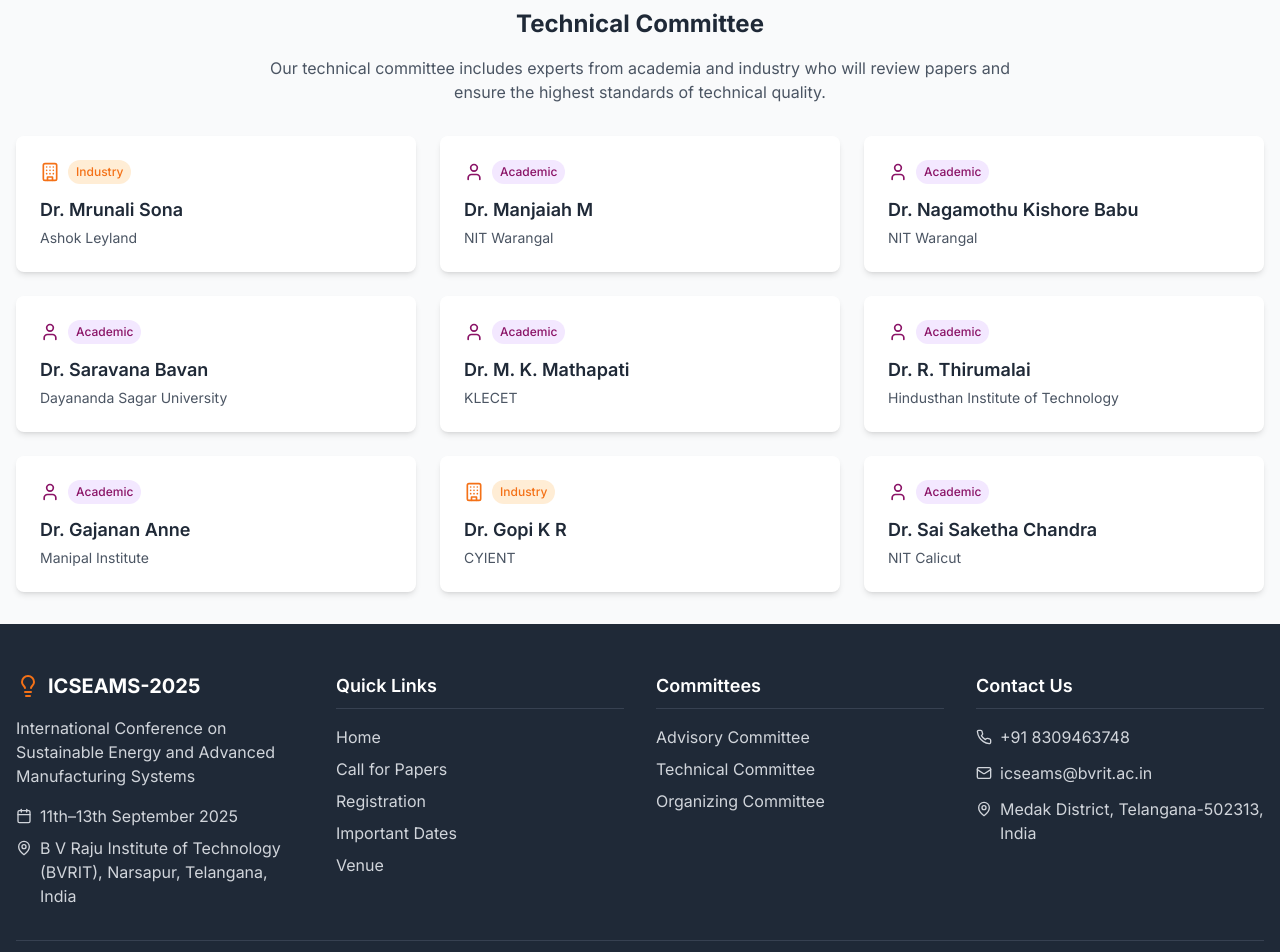
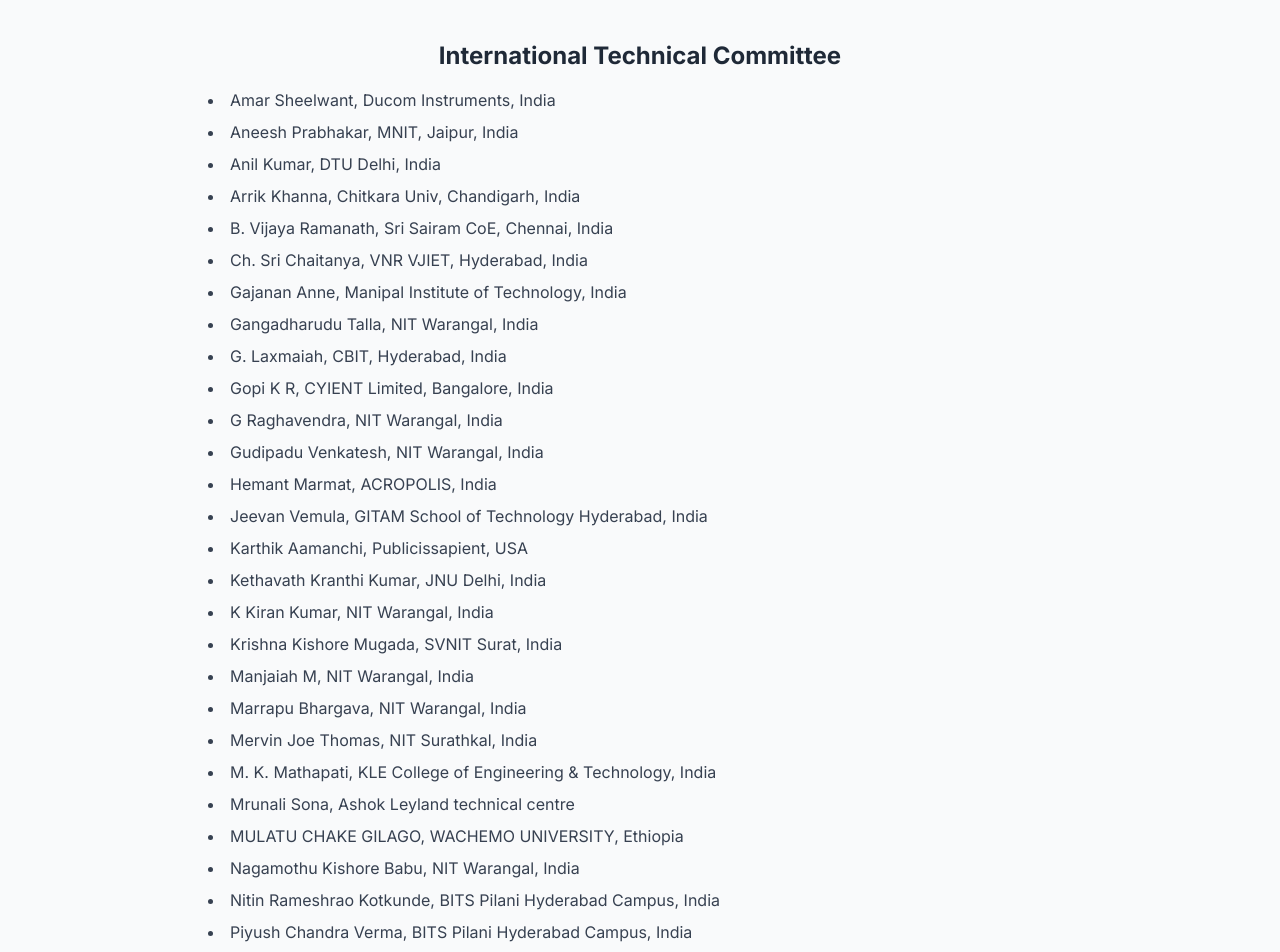
Before and after one commit to skksharif/icseams-conference-landing-page, a React (Vite) app: page /committee/technical in a window 1280 px wide. Shown: the part 480-1432 px from the top of the page. Built offline with nearby package versions, Linux system fonts and the light colour scheme.

Commit message:
Feature : Add Sprin create and board

```diff
--- a/src/pages/committee/AdvisoryCommittee.tsx
+++ b/src/pages/committee/AdvisoryCommittee.tsx
@@ -1,90 +1,37 @@
-import React from 'react';
-import { MapPin } from 'lucide-react';
+import React from "react";
 
-interface AdvisorProps {
-  name: string;
-  country: string;
-  affiliation?: string;
-  image: string;
-  delay?: number;
-}
-
-const Advisor: React.FC<AdvisorProps> = ({ name, country, affiliation, image, delay = 0 }) => (
-  <div
-    className="card card-hover flex flex-col items-center text-center"
-    data-aos="fade-up"
-    data-aos-delay={delay}
-  >
-    <div className="w-32 h-32 rounded-full overflow-hidden mb-4 border-4 border-white shadow-lg">
-      <img src={image} alt={name} className="w-full h-full object-cover" />
-    </div>
-    <h3 className="text-xl font-semibold text-gray-800 mb-2">{name}</h3>
-    <div className="flex items-center justify-center text-gray-600 mb-2">
-      <MapPin size={16} className="mr-1" />
-      <span>{country}</span>
-    </div>
-    {affiliation && <p className="text-gray-700 text-sm italic">{affiliation}</p>}
-  </div>
-);
-
-const AdvisoryCommittee: React.FC = () => {
-  const advisors = [
-    {
-      name: "Prof. Shuichi TORII",
-      country: "Japan",
-      image: "https://images.pexels.com/photos/5668770/pexels-photo-5668770.jpeg?auto=compress&cs=tinysrgb&w=1260&h=750&dpr=1"
-    },
-    {
-      name: "Prof. Shrikant Joshi",
-      country: "Sweden",
-      image: "https://images.pexels.com/photos/5668858/pexels-photo-5668858.jpeg?auto=compress&cs=tinysrgb&w=1260&h=750&dpr=1"
-    },
-    {
-      name: "Dr. Chinnapat Panwisawas",
-      country: "United Kingdom",
-      image: "https://images.pexels.com/photos/5792641/pexels-photo-5792641.jpeg?auto=compress&cs=tinysrgb&w=1260&h=750&dpr=1"
-    },
-    {
-      name: "Prof. Y. Ravi Kumar",
-      country: "India",
-      image: "https://images.pexels.com/photos/5669619/pexels-photo-5669619.jpeg?auto=compress&cs=tinysrgb&w=1260&h=750&dpr=1"
-    },
-    {
-      name: "Prof. Etienne Martin",
-      country: "Canada",
-      image: "https://images.pexels.com/photos/5673501/pexels-photo-5673501.jpeg?auto=compress&cs=tinysrgb&w=1260&h=750&dpr=1"
-    },
-    {
-      name: "Dr. A. Venu Gopal",
-      country: "India",
-      image: "https://images.pexels.com/photos/5615665/pexels-photo-5615665.jpeg?auto=compress&cs=tinysrgb&w=1260&h=750&dpr=1"
-    }
+const InternationalAdvisoryCommittee: React.FC = () => {
+  const members = [
+    "Ambrish Kela, Scientech Technologies Pvt. Ltd, India",
+    "Devanuri Jaya Krishna, NIT Warangal, India",
+    "Naveen BP, NITTR, Kolkata, India",
+    "P. Bangaru Babu, NIT Warangal, India",
+    "Praveen Barmavatu, Universidad Tecnológica Metropolitana, Chile",
+    "Ravindra Kumar Gupta, King Saud University, Saudi Arabia",
+    "R Parameshwaran, BITS Pilani Hyderabad Campus, India",
+    "Sandip S. Deshmukh, BITS Pilani Hyderabad Campus, India",
+    "SATYANARAYANA KUCHIBHATLA, PARISOHANA TECHNOLOGIES, India",
+    "Selvaraj, Jeyraj A.L., Universiti Malaya, Malaysia",
+    "Shuichi TORII, Kurume Institute of Technology, Fukuoka, Japan",
+    "S Kanmani Subbu, IIT Palakkad, India",
+    "Srinivasa Prakash Regalla, BITS Pilani Hyderabad Campus, India",
+    "Sujith R, BITS Pilani Hyderabad Campus, India",
+    "V P Chandra Mohan, NIT Warangal, India",
+    "V Hari Kumar, NIT Warangal, India",
   ];
 
   return (
-    <div>
-      <div className="mb-8 max-w-3xl mx-auto text-center">
-        <h2 className="text-2xl font-bold text-gray-800 mb-4" data-aos="fade-up">
-          Advisory Committee
-        </h2>
-        <p className="text-gray-600" data-aos="fade-up" data-aos-delay="200">
-          Our distinguished advisory committee consists of leading experts in the fields of sustainable energy and advanced manufacturing systems from around the world.
-        </p>
-      </div>
-
-      <div className="grid grid-cols-1 sm:grid-cols-2 lg:grid-cols-3 gap-6">
-        {advisors.map((advisor, index) => (
-          <Advisor
-            key={advisor.name}
-            name={advisor.name}
-            country={advisor.country}
-            image={advisor.image}
-            delay={index * 100}
-          />
+    <div className="max-w-4xl mx-auto px-4 py-8">
+      <h2 className="text-2xl font-bold text-gray-800 mb-4 text-center">
+        International Advisory Committee
+      </h2>
+      <ul className="list-disc list-inside text-gray-700 space-y-2">
+        {members.map((member, index) => (
+          <li key={index}>{member}</li>
         ))}
-      </div>
+      </ul>
     </div>
   );
 };
 
-export default AdvisoryCommittee;
+export default InternationalAdvisoryCommittee;
--- a/src/pages/committee/TechnicalCommittee.tsx
+++ b/src/pages/committee/TechnicalCommittee.tsx
@@ -1,113 +1,63 @@
 import React from 'react';
-import { Building, User } from 'lucide-react';
 
-interface MemberProps {
-  name: string;
-  affiliation: string;
-  type: 'industry' | 'academic';
-  delay?: number;
-}
-
-const Member: React.FC<MemberProps> = ({ name, affiliation, type, delay = 0 }) => (
-  <div
-    className="card card-hover"
-    data-aos="fade-up"
-    data-aos-delay={delay}
-  >
-    <div className="flex flex-col">
-      <div className="flex items-center mb-3">
-        {type === 'industry' ? (
-          <Building className="w-5 h-5 text-conference-orange mr-2" />
-        ) : (
-          <User className="w-5 h-5 text-conference-purple mr-2" />
-        )}
-        <div className={`text-xs font-medium px-2 py-1 rounded-full ${
-          type === 'industry'
-            ? 'bg-orange-100 text-conference-orange'
-            : 'bg-purple-100 text-conference-purple'
-        }`}>
-          {type === 'industry' ? 'Industry' : 'Academic'}
-        </div>
-      </div>
-      <h3 className="text-lg font-semibold text-gray-800 mb-1">{name}</h3>
-      <p className="text-gray-600 text-sm">{affiliation}</p>
-    </div>
-  </div>
-);
-
-const TechnicalCommittee: React.FC = () => {
+const InternationalTechnicalCommittee: React.FC = () => {
   const members = [
-    {
-      name: "Dr. Mrunali Sona",
-      affiliation: "Ashok Leyland",
-      type: 'industry' as const
-    },
-    {
-      name: "Dr. Manjaiah M",
-      affiliation: "NIT Warangal",
-      type: 'academic' as const
-    },
-    {
-      name: "Dr. Nagamothu Kishore Babu",
-      affiliation: "NIT Warangal",
-      type: 'academic' as const
-    },
-    {
-      name: "Dr. Saravana Bavan",
-      affiliation: "Dayananda Sagar University",
-      type: 'academic' as const
-    },
-    {
-      name: "Dr. M. K. Mathapati",
-      affiliation: "KLECET",
-      type: 'academic' as const
-    },
-    {
-      name: "Dr. R. Thirumalai",
-      affiliation: "Hindusthan Institute of Technology",
-      type: 'academic' as const
-    },
-    {
-      name: "Dr. Gajanan Anne",
-      affiliation: "Manipal Institute",
-      type: 'academic' as const
-    },
-    {
-      name: "Dr. Gopi K R",
-      affiliation: "CYIENT",
-      type: 'industry' as const
-    },
-    {
-      name: "Dr. Sai Saketha Chandra",
-      affiliation: "NIT Calicut",
-      type: 'academic' as const
-    }
+    "Amar Sheelwant, Ducom Instruments, India",
+    "Aneesh Prabhakar, MNIT, Jaipur, India",
+    "Anil Kumar, DTU Delhi, India",
+    "Arrik Khanna, Chitkara Univ, Chandigarh, India",
+    "B. Vijaya Ramanath, Sri Sairam CoE, Chennai, India",
+    "Ch. Sri Chaitanya, VNR VJIET, Hyderabad, India",
+    "Gajanan Anne, Manipal Institute of Technology, India",
+    "Gangadharudu Talla, NIT Warangal, India",
+    "G. Laxmaiah, CBIT, Hyderabad, India",
+    "Gopi K R, CYIENT Limited, Bangalore, India",
+    "G Raghavendra, NIT Warangal, India",
+    "Gudipadu Venkatesh, NIT Warangal, India",
+    "Hemant Marmat, ACROPOLIS, India",
+    "Jeevan Vemula, GITAM School of Technology Hyderabad, India",
+    "Karthik Aamanchi, Publicissapient, USA",
+    "Kethavath Kranthi Kumar, JNU Delhi, India",
+    "K Kiran Kumar, NIT Warangal, India",
+    "Krishna Kishore Mugada, SVNIT Surat, India",
+    "Manjaiah M, NIT Warangal, India",
+    "Marrapu Bhargava, NIT Warangal, India",
+    "Mervin Joe Thomas, NIT Surathkal, India",
+    "M. K. Mathapati, KLE College of Engineering & Technology, India",
+    "Mrunali Sona, Ashok Leyland technical centre",
+    "MULATU CHAKE GILAGO, WACHEMO UNIVERSITY, Ethiopia",
+    "Nagamothu Kishore Babu, NIT Warangal, India",
+    "Nitin Rameshrao Kotkunde, BITS Pilani Hyderabad Campus, India",
+    "Piyush Chandra Verma, BITS Pilani Hyderabad Campus, India",
+    "P. Prabhakar Reddy, CBIT, Hyderabad, India",
+    "Pravin T. Nitnaware, D.Y. Patil College of Engineering, India",
+    "Pritam Das, VIT Chennai, India",
+    "P Srinivas, GITAM School of Technology Hyderabad, India",
+    "Punna Eshwaraiah, GITAM School of Technology Hyderabad, India",
+    "P Vamsi Krishna, NIT Warangal, India",
+    "Ramavath Bheekya Naik, NIT Raipur, India",
+    "R. Thirumalai, Hindusthan Institute of Technology, India",
+    "Sai Saketha Chandra Athkuri, NIT Calicut, India",
+    "Saravana Bavan, Dayananda Sagar University, India",
+    "Shital Patil, Bosch Global Software Technologies, India",
+    "Shivraman, NIT Warangal, India",
+    "Suresh Lakhimsetty, SVNIT, Surat, India",
+    "Syam Kumar Chokka, IIITDM Jabalpur, India",
+    "Vijay Jadon, Chitkara Univ, Chandigarh, India"
   ];
 
   return (
-    <div>
-      <div className="mb-8 max-w-3xl mx-auto text-center">
-        <h2 className="text-2xl font-bold text-gray-800 mb-4" data-aos="fade-up">
-          Technical Committee
-        </h2>
-        <p className="text-gray-600" data-aos="fade-up" data-aos-delay="200">
-          Our technical committee includes experts from academia and industry who will review papers and ensure the highest standards of technical quality.
-        </p>
-      </div>
-
-      <div className="grid grid-cols-1 md:grid-cols-2 lg:grid-cols-3 gap-6">
+    <div className="max-w-4xl mx-auto px-4 py-8">
+      <h2 className="text-2xl font-bold text-gray-800 mb-4 text-center">
+        International Technical Committee
+      </h2>
+      <ul className="list-disc list-inside text-gray-700 space-y-2">
         {members.map((member, index) => (
-          <Member
-            key={member.name}
-            name={member.name}
-            affiliation={member.affiliation}
-            type={member.type}
-            delay={index * 100}
-          />
+          <li key={index}>{member}</li>
         ))}
-      </div>
+      </ul>
     </div>
   );
 };
 
-export default TechnicalCommittee;
+export default InternationalTechnicalCommittee;
```
